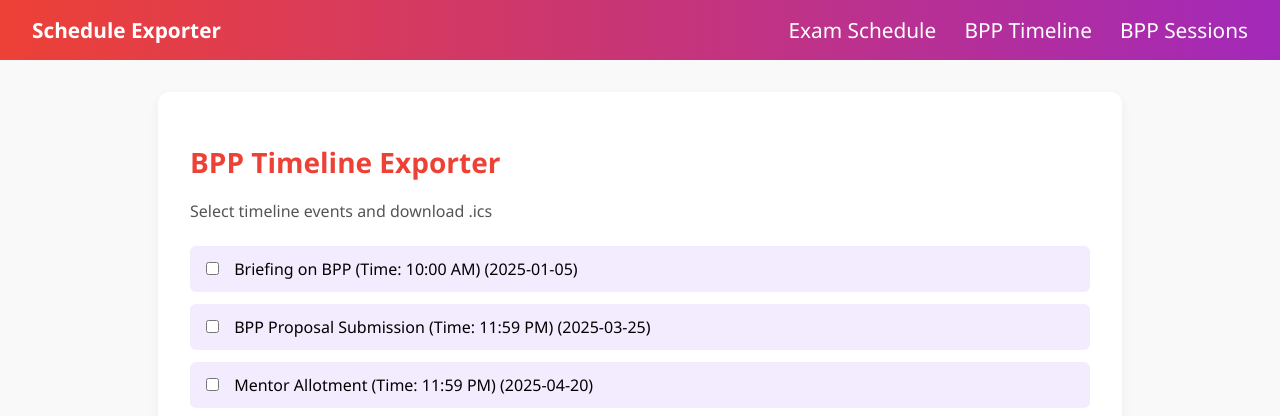
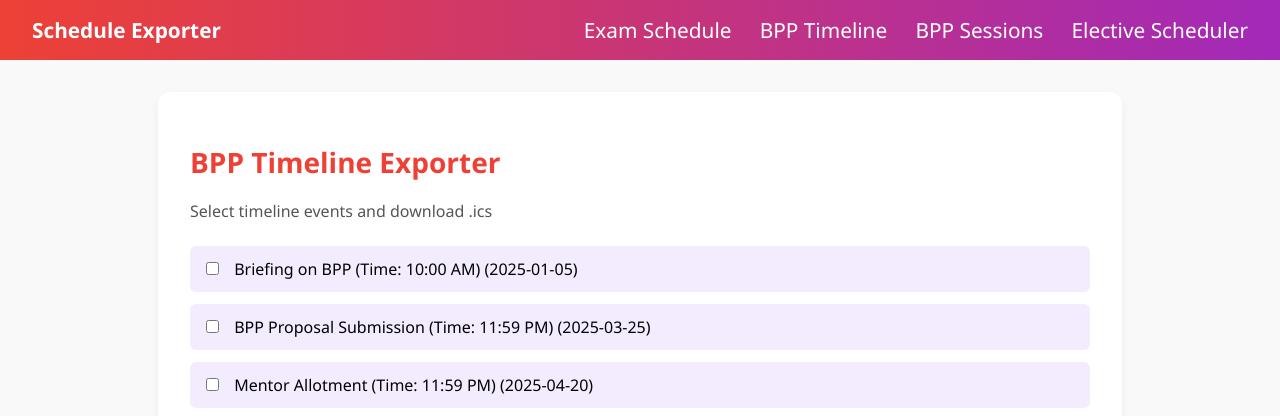
Before and after one commit to theroshanron/examschedule, a Flask app: page /bpp in a window 1280 px wide. Shown: the top 416 px of the page. Run offline with Flask 3, Linux system fonts and the light colour scheme.

Commit message:
elective scheduler

```diff
--- a/templates/base.html
+++ b/templates/base.html
@@ -123,6 +123,7 @@
             <a href="/">Exam Schedule</a>
             <a href="/bpp">BPP Timeline</a>
             <a href="/bpp-sessions">BPP Sessions</a>
+            <a href="https://electives.onrender.com/" target="_blank">Elective Scheduler</a>
         </nav>
     </header>
 
```
